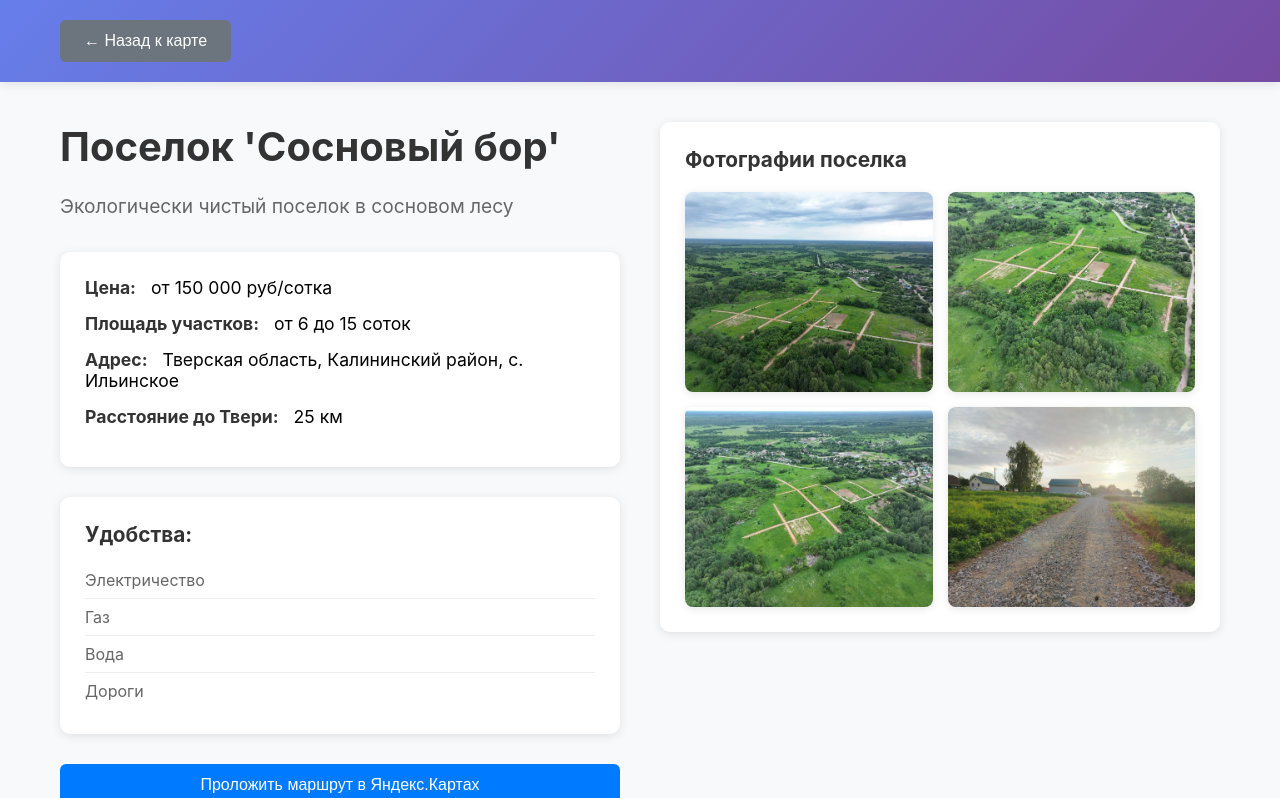
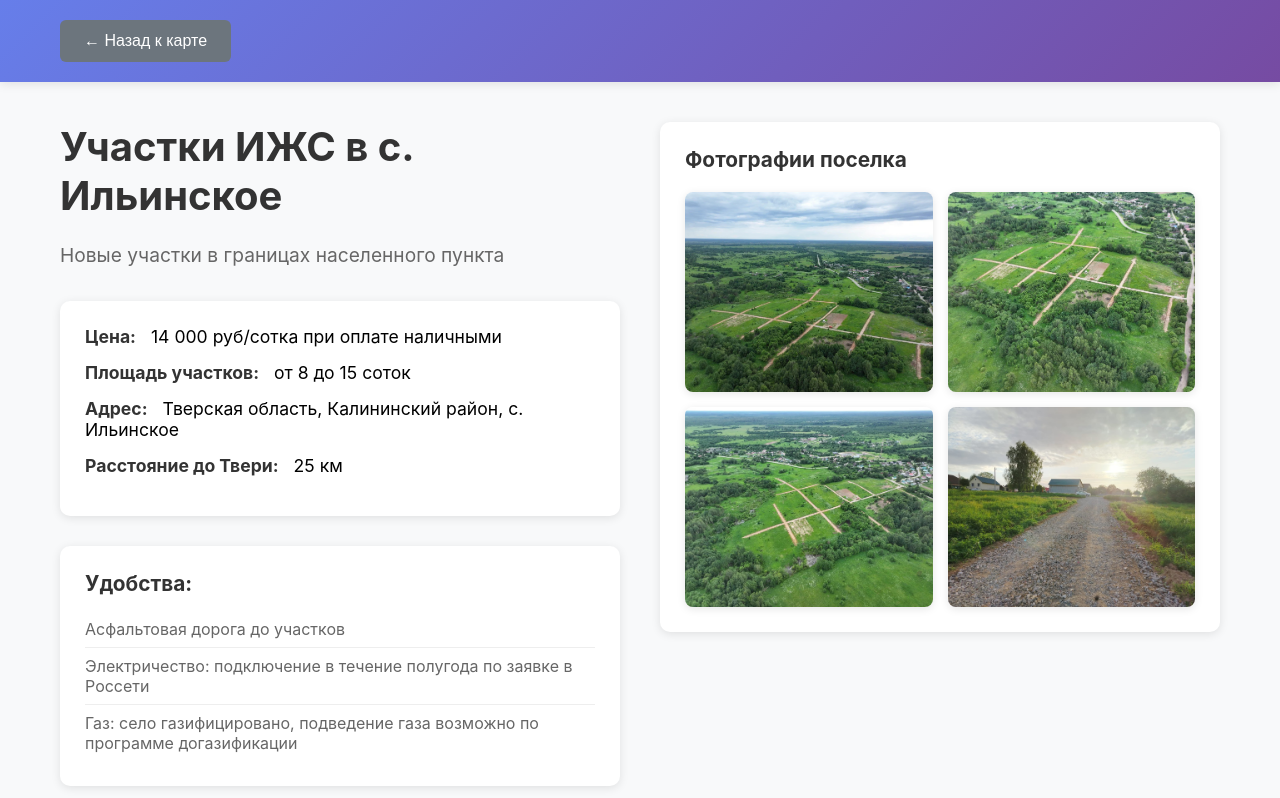
Before and after one commit to IlyaSkach/map-brif, a React (Vite) app: page /settlement/1 in a window 1280 px wide. Shown: the top 798 px of the page. Built offline with nearby package versions, Linux system fonts and the light colour scheme.

Commit message:
Обновлена информация для участков в с. Ильинское

```diff
--- a/src/data/settlements.js
+++ b/src/data/settlements.js
@@ -1,12 +1,16 @@
 export const settlements = [
   {
     id: 1,
-    name: "Поселок 'Сосновый бор'",
+    name: "Участки ИЖС в с. Ильинское",
     coordinates: [56.578682, 35.953624],
-    description: "Экологически чистый поселок в сосновом лесу",
-    price: "от 150 000 руб/сотка",
-    area: "от 6 до 15 соток",
-    features: ["Электричество", "Газ", "Вода", "Дороги"],
+    description: "Новые участки в границах населенного пункта",
+    price: "14 000 руб/сотка при оплате наличными",
+    area: "от 8 до 15 соток",
+    features: [
+      "Асфальтовая дорога до участков",
+      "Электричество: подключение в течение полугода по заявке в Россети",
+      "Газ: село газифицировано, подведение газа возможно по программе догазификации"
+    ],
     images: [
       "/images/settlements/ilinskoe/photo1.jpg",
       "/images/settlements/ilinskoe/photo2.jpg",
@@ -15,7 +19,7 @@ export const settlements = [
     ],
     address: "Тверская область, Калининский район, с. Ильинское",
     shortInfo:
-      "Сосновый бор • от 150 000 ₽/сотка • 6-15 соток • 25 км до Твери",
+      "Ильинское • 14 000 ₽/сотка • 8-15 соток • 25 км до Твери",
     distanceToTver: "25 км",
   },
   {
--- a/src/pages/SettlementPage.css
+++ b/src/pages/SettlementPage.css
@@ -110,7 +110,7 @@
   position: relative;
   border-radius: 8px;
   overflow: hidden;
-  box-shadow: 0 2px 8px rgba(0,0,0,0.1);
+  box-shadow: 0 2px 8px rgba(0, 0, 0, 0.1);
 }
 
 .settlement-image {
```
Also changed, not shown: src/pages/SettlementPage.jsx (+6 -3 lines).
